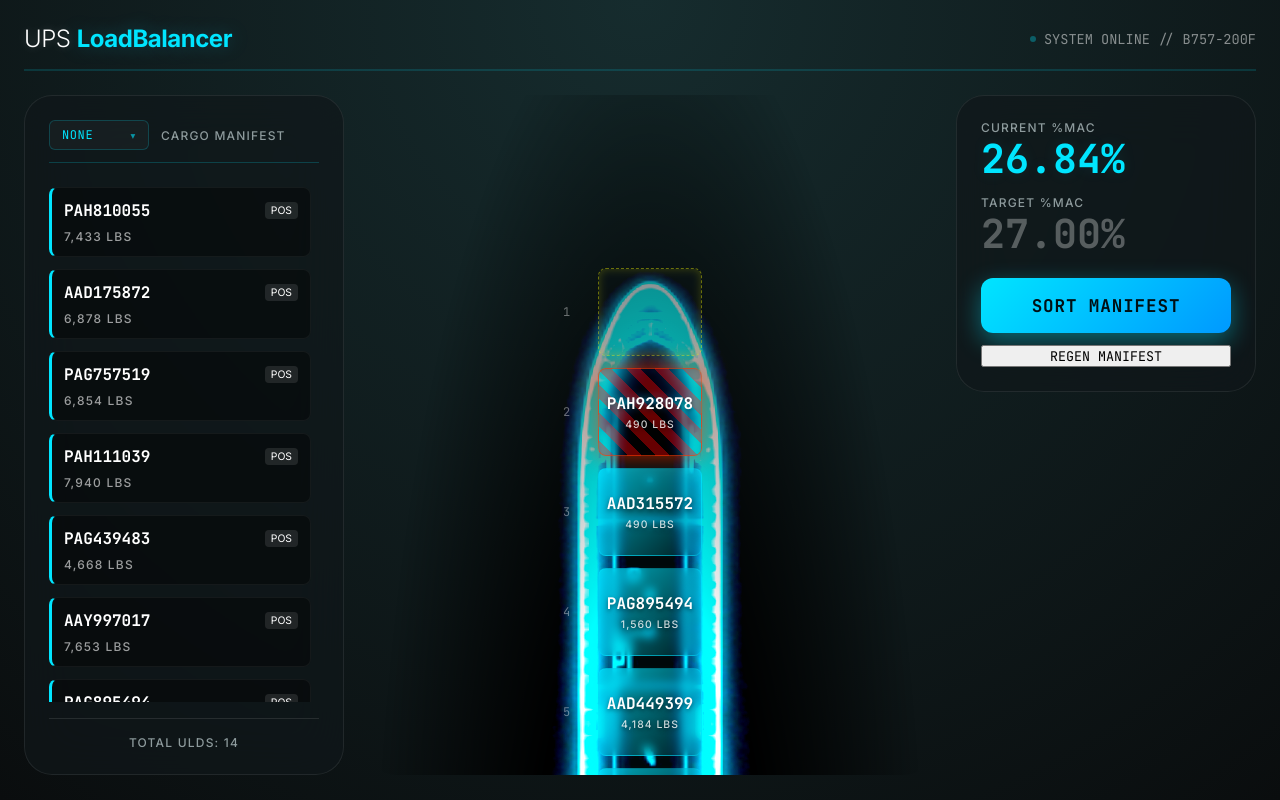
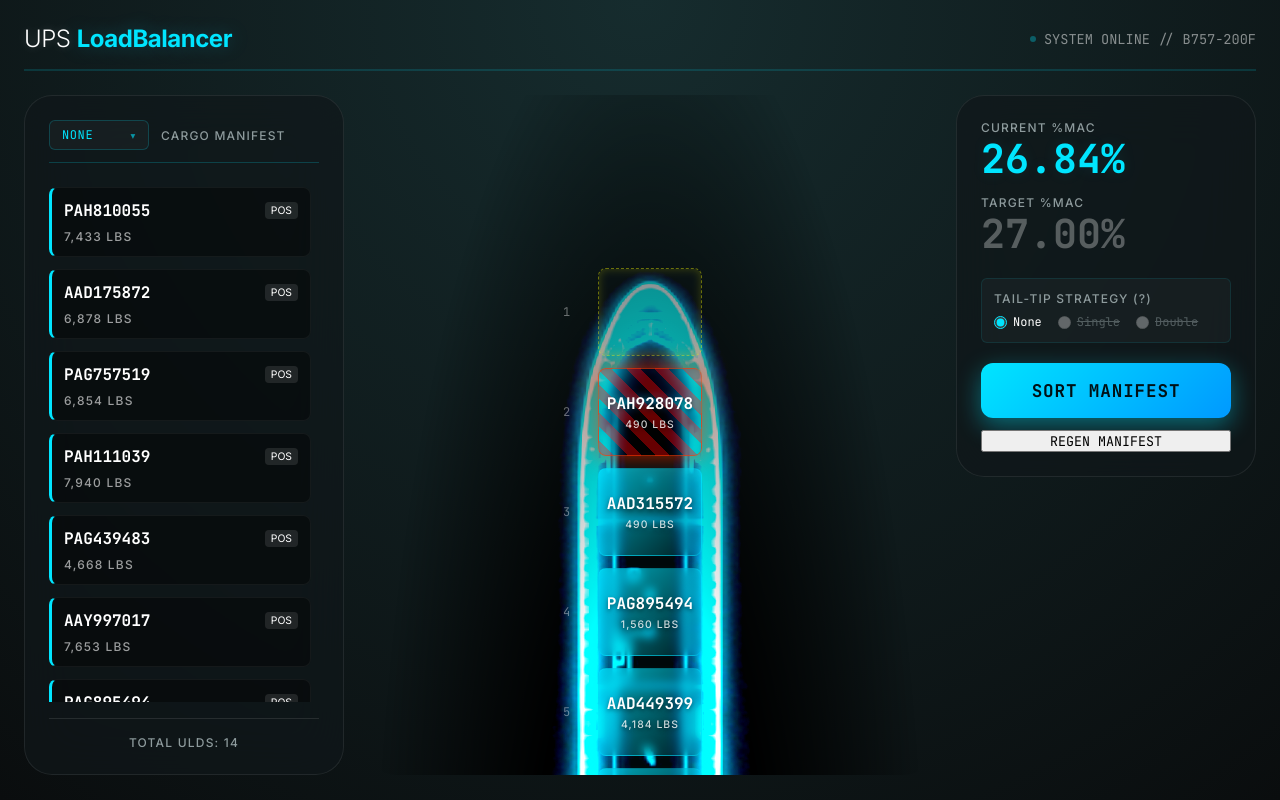
Before and after one commit to mmunro3318/ups-plane-loading, a React (Vite) app: page / in a window 1280 px wide. Both pictures are taken after a click on the element 335 px from the left and 361 px from the top of the page. Built offline with nearby package versions, Linux system fonts and the light colour scheme.

Commit message:
added search init for tail-tip constraints (lock first/last positions of plane as empty)

```diff
--- a/src/App.jsx
+++ b/src/App.jsx
@@ -23,6 +23,7 @@ function App() {
   const [isSorting, setIsSorting] = useState(false);
   const [macPercent, setMacPercent] = useState(null);
   const [bestScore, setBestScore] = useState(null);
+  const [tailTipMode, setTailTipMode] = useState('none');
 
   const handleSelectPlane = (planeId) => {
     setSelectedPlane(planeId);
@@ -30,15 +31,30 @@ function App() {
   };
 
   // Initial loading logic moved to a reusable function
-  const applyInitialLoad = (newManifest) => {
+  const applyInitialLoad = (newManifest, currentTailTipMode = 'none') => {
     const sortedManifest = [...newManifest].sort((a, b) => b.weight - a.weight);
     const nextOrder = generateEmptySlots();
+
+    // -- Handle Tail Tip Logic --
+    const totalVoids = BOEING_757_SPECS.positions - sortedManifest.length;
+    let forcedVoids = [];
+
+    if (currentTailTipMode === 'single' && totalVoids >= BOEING_757_SPECS.tailTipConfig.single.minVoidsRequired) {
+      forcedVoids = BOEING_757_SPECS.tailTipConfig.single.forceVoidPositions;
+    } else if (currentTailTipMode === 'double' && totalVoids >= BOEING_757_SPECS.tailTipConfig.double.minVoidsRequired) {
+      forcedVoids = BOEING_757_SPECS.tailTipConfig.double.forceVoidPositions;
+    }
+
+    forcedVoids.forEach(pos => {
+      const slot = nextOrder.find(s => s.positionId === pos);
+      if (slot) slot.isForcedVoid = true;
+    });
 
     // Place accessible hazmats first at positions 1 and 2
     for (let i = 0; i < sortedManifest.length; i++) {
       if (sortedManifest[i].hazmatType === 'A') {
         for (let p = 0; p < 2; p++) {
-          if (!nextOrder[p].uld) {
+          if (!nextOrder[p].uld && !nextOrder[p].isForcedVoid) {
             nextOrder[p].uld = sortedManifest[i];
             break;
           }
@@ -53,7 +69,7 @@ function App() {
         const alreadyPlaced = nextOrder.some(slot => slot.uld?.id === sortedManifest[i].id);
         if (alreadyPlaced) continue;
 
-        while (backIdx >= 0 && nextOrder[backIdx].uld) {
+        while (backIdx >= 0 && (nextOrder[backIdx].uld || nextOrder[backIdx].isForcedVoid)) {
           backIdx--;
         }
         if (backIdx >= 0) {
@@ -62,19 +78,35 @@ function App() {
       }
     }
 
+    nextOrder.forEach(slot => delete slot.isForcedVoid);
+
     setLoadOrder(nextOrder);
     setMacPercent(calculateMacPercent(nextOrder));
   };
 
   useEffect(() => {
-    applyInitialLoad(manifest);
+    applyInitialLoad(manifest, tailTipMode);
   }, []);
 
   const handleRegenerate = (scenario = 'mixed') => {
     const newManifest = generateRandomManifest(BOEING_757_SPECS.positions, scenario);
     setManifest(newManifest);
-    applyInitialLoad(newManifest);
+
+    // Automatically reset Tail-Tip mode if the new manifest doesn't have enough voids
+    const newTotalVoids = BOEING_757_SPECS.positions - newManifest.length;
+    let safeTailTipMode = tailTipMode;
+    if (tailTipMode === 'double' && newTotalVoids < BOEING_757_SPECS.tailTipConfig.double.minVoidsRequired) safeTailTipMode = 'none';
+    if (tailTipMode === 'single' && newTotalVoids < BOEING_757_SPECS.tailTipConfig.single.minVoidsRequired) safeTailTipMode = 'none';
+
+    if (safeTailTipMode !== tailTipMode) setTailTipMode(safeTailTipMode);
+
+    applyInitialLoad(newManifest, safeTailTipMode);
     setBestScore(null);
+  };
+
+  const handleTailTipChange = (mode) => {
+    setTailTipMode(mode);
+    applyInitialLoad(manifest, mode);
   };
 
   const handleSort = () => {
@@ -86,7 +118,8 @@ function App() {
       const { bestOrder, bestScore } = optimizeLoadOrder(
         loadOrder,
         null, // progress callback not used sync
-        10000 // 10k iterations
+        10000, // 10k iterations
+        tailTipMode
       );
 
       setLoadOrder(bestOrder);
@@ -127,6 +160,9 @@ function App() {
             isSorting={isSorting}
             currentScore={bestScore}
             macPercent={macPercent}
+            tailTipMode={tailTipMode}
+            onTailTipChange={handleTailTipChange}
+            manifest={manifest}
           />
         </section>
       </main>
--- a/src/components/ControlPanel.css
+++ b/src/components/ControlPanel.css
@@ -56,6 +56,48 @@
     color: rgba(255, 255, 255, 0.3);
 }
 
+.tail-tip-controls {
+    display: flex;
+    flex-direction: column;
+    gap: 8px;
+    margin-bottom: 8px;
+    padding: 12px;
+    background: rgba(255, 255, 255, 0.03);
+    border: 1px solid rgba(0, 229, 255, 0.1);
+    border-radius: 6px;
+}
+
+.radio-group {
+    display: flex;
+    gap: 16px;
+}
+
+.radio-label {
+    display: flex;
+    align-items: center;
+    gap: 6px;
+    cursor: pointer;
+    color: var(--color-text-primary);
+    font-size: 0.75rem;
+}
+
+.radio-label.disabled-label {
+    color: var(--color-text-muted);
+    opacity: 0.5;
+    cursor: not-allowed;
+    text-decoration: line-through;
+}
+
+.radio-label input[type="radio"] {
+    accent-color: var(--color-primary-cyan);
+    cursor: pointer;
+    background-color: var(--color-background-dark);
+}
+
+.radio-label.disabled-label input[type="radio"] {
+    cursor: not-allowed;
+}
+
 .sort-action-btn {
     appearance: none;
     border: none;
--- a/src/components/ControlPanel.jsx
+++ b/src/components/ControlPanel.jsx
@@ -3,13 +3,17 @@ import React from 'react';
 import { BOEING_757_SPECS } from '../engine/planeData';
 import './ControlPanel.css';
 
-export default function ControlPanel({ onSort, onRegenerate, isSorting, currentScore, macPercent }) {
+export default function ControlPanel({ onSort, onRegenerate, isSorting, currentScore, macPercent, tailTipMode, onTailTipChange, manifest }) {
     // Determine the color of the score based on how close it is to the optimal MAC
     const deviation = Math.abs(BOEING_757_SPECS.optimalAftCog - macPercent);
     let scoreColorClass = "score-good";
     if (deviation > 5) scoreColorClass = "score-warning";
     if (deviation > 10) scoreColorClass = "score-danger";
     if (Number.isNaN(deviation) || !macPercent) scoreColorClass = "score-neutral";
+
+    const totalVoids = manifest ? BOEING_757_SPECS.positions - manifest.length : 0;
+    const canSingle = totalVoids >= BOEING_757_SPECS.tailTipConfig.single.minVoidsRequired;
+    const canDouble = totalVoids >= BOEING_757_SPECS.tailTipConfig.double.minVoidsRequired;
 
     return (
         <div className="control-panel glass-panel">
@@ -29,6 +33,27 @@ export default function ControlPanel({ onSort, onRegenerate, isSorting, currentS
             </div>
 
             <div className="action-buttons">
+                <div
+                    className="tail-tip-controls"
+                    title="Tail-Tip Strategy: Centralizes cargo to prevent tail-tipping during loading. Requires sufficient voids (empty ULD spots). Single forces Pos 1 and 15 empty. Double forces Pos 1, 2, 14, and 15 empty. STRICTLY ENFORCED by the optimizer."
+                >
+                    <span className="label-text">Tail-Tip Strategy (?)</span>
+                    <div className="radio-group">
+                        <label className="radio-label">
+                            <input type="radio" name="tailTip" value="none" checked={tailTipMode === 'none'} onChange={() => onTailTipChange('none')} disabled={isSorting} />
+                            <span className="mono-text">None</span>
+                        </label>
+                        <label className={`radio-label ${!canSingle ? 'disabled-label' : ''}`} title={!canSingle ? "Requires at least 2 voids on manifest" : ""}>
+                            <input type="radio" name="tailTip" value="single" checked={tailTipMode === 'single'} onChange={() => onTailTipChange('single')} disabled={isSorting || !canSingle} />
+                            <span className="mono-text">Single</span>
+                        </label>
+                        <label className={`radio-label ${!canDouble ? 'disabled-label' : ''}`} title={!canDouble ? "Requires at least 4 voids on manifest" : ""}>
+                            <input type="radio" name="tailTip" value="double" checked={tailTipMode === 'double'} onChange={() => onTailTipChange('double')} disabled={isSorting || !canDouble} />
+                            <span className="mono-text">Double</span>
+                        </label>
+                    </div>
+                </div>
+
                 <button
                     className={`sort-action-btn ${isSorting ? 'sorting' : ''}`}
                     onClick={onSort}
@@ -36,7 +61,6 @@ export default function ControlPanel({ onSort, onRegenerate, isSorting, currentS
                 >
                     {isSorting ? 'OPTIMIZING...' : 'SORT MANIFEST'}
                 </button>
-
                 <button
                     className="regen-btn mono-text"
                     onClick={() => onRegenerate('mixed')}
--- a/src/engine/optimizer.js
+++ b/src/engine/optimizer.js
@@ -1,16 +1,30 @@
 // src/engine/optimizer.js
 import { scoreLoadOrder, isLoadOrderValid } from './scoring.js';
+
+import { BOEING_757_SPECS } from './planeData.js';
 
 function copyLoadOrder(loadOrder) {
     return loadOrder.map(slot => ({ ...slot }));
 }
 
-// Generate a random neighbor by swapping two random slots
-function generateNeighbor(currentOrder) {
+// Generate a random neighbor by swapping two random slots, respecting locked positions
+function generateNeighbor(currentOrder, lockedPositions = []) {
     const nextOrder = copyLoadOrder(currentOrder);
-    const i = Math.floor(Math.random() * nextOrder.length);
-    let j = Math.floor(Math.random() * nextOrder.length);
-    while (i === j) j = Math.floor(Math.random() * nextOrder.length);
+
+    // Get array of indices that are NOT locked
+    const swappableIndices = nextOrder
+        .map((slot, index) => ({ index, positionId: slot.positionId }))
+        .filter(item => !lockedPositions.includes(item.positionId))
+        .map(item => item.index);
+
+    if (swappableIndices.length < 2) return nextOrder; // Cannot swap
+
+    let iIdx = Math.floor(Math.random() * swappableIndices.length);
+    let jIdx = Math.floor(Math.random() * swappableIndices.length);
+    while (iIdx === jIdx) jIdx = Math.floor(Math.random() * swappableIndices.length);
+
+    const i = swappableIndices[iIdx];
+    const j = swappableIndices[jIdx];
 
     // Swap the ULDs
     const temp = nextOrder[i].uld;
@@ -20,8 +34,18 @@ function generateNeighbor(currentOrder) {
     return nextOrder;
 }
 
-export function optimizeLoadOrder(initialLoadOrder, onProgress, maxIterations = 5000) {
+export function optimizeLoadOrder(initialLoadOrder, onProgress, maxIterations = 5000, tailTipMode = 'none') {
     let currentOrder = copyLoadOrder(initialLoadOrder);
+
+    // Determine locked positions based on tailTipMode
+    let lockedPositions = [];
+    const numVoids = currentOrder.filter(slot => !slot.uld).length;
+
+    if (tailTipMode === 'single' && numVoids >= BOEING_757_SPECS.tailTipConfig.single.minVoidsRequired) {
+        lockedPositions = BOEING_757_SPECS.tailTipConfig.single.forceVoidPositions;
+    } else if (tailTipMode === 'double' && numVoids >= BOEING_757_SPECS.tailTipConfig.double.minVoidsRequired) {
+        lockedPositions = BOEING_757_SPECS.tailTipConfig.double.forceVoidPositions;
+    }
 
     // Fallback if initial is invalid, though "greedy seed" should build a valid one.
     let currentScore = scoreLoadOrder(currentOrder);
@@ -31,8 +55,8 @@ export function optimizeLoadOrder(initialLoadOrder, onProgress, maxIterations =
     let temperature = 100.0;
     const coolingRate = 0.995;
 
-    for (let i = 0; i < maxIterations; i++) {
-        const neighbor = generateNeighbor(currentOrder);
+    for (let iter = 0; iter < maxIterations; iter++) {
+        const neighbor = generateNeighbor(currentOrder, lockedPositions);
 
         // Removed strict isLoadOrderValid check so algorithms can evaluate penalized invalid states
 
@@ -53,8 +77,8 @@ export function optimizeLoadOrder(initialLoadOrder, onProgress, maxIterations =
         temperature *= coolingRate;
 
         // Report progress occasionally
-        if (i % 100 === 0 && onProgress) {
-            onProgress(bestOrder, bestScore, (i / maxIterations) * 100);
+        if (iter % 100 === 0 && onProgress) {
+            onProgress(bestOrder, bestScore, (iter / maxIterations) * 100);
         }
     }
 
--- a/src/engine/planeData.js
+++ b/src/engine/planeData.js
@@ -8,6 +8,27 @@ export const BOEING_757_SPECS = {
     optimalAftCog: 27, // Target %MAC for optimal fuel efficiency
     safeEnvelopePercent: { min: 7, max: 39 },
     maxWeightPerPosition: 6700, // lbs
+
+    // Tipping Prevention Constraints
+    cumulativeAftLimits: [
+        { positions: [15], maxWeight: 6700 },
+        { positions: [14, 15], maxWeight: 12000 },
+        { positions: [13, 14, 15], maxWeight: 18000 },
+        { positions: [12, 13, 14, 15], maxWeight: 24000 },
+        { positions: [11, 12, 13, 14, 15], maxWeight: 30000 }
+    ],
+    forwardBallastRule: {
+        triggerWeightAft: 25000,
+        aftPositions: [11, 12, 13, 14, 15],
+        requiredBallastForward: 4000,
+        forwardPositions: [1, 2]
+    },
+
+    // UI and Logic configuration for manual Tail-Tip modes
+    tailTipConfig: {
+        single: { minVoidsRequired: 2, forceVoidPositions: [1, 15] },
+        double: { minVoidsRequired: 4, forceVoidPositions: [1, 2, 14, 15] }
+    },
 
     // Position coordinates for rendering (x, y % offsets)
     // Assuming a top-down view. Coordinates can be tweaked via UI later.
--- a/src/engine/scoring.js
+++ b/src/engine/scoring.js
@@ -82,6 +82,47 @@ export function scoreLoadOrder(loadOrder) {
         }
     }
 
+    // --- TIPPING PREVENTION CONSTRAINTS ---
+
+    // 1. Cumulative Aft Limits (from planeData poster limits)
+    if (BOEING_757_SPECS.cumulativeAftLimits) {
+        BOEING_757_SPECS.cumulativeAftLimits.forEach(limit => {
+            let sum = 0;
+            limit.positions.forEach(pos => {
+                const slot = loadOrder.find(s => s.positionId === pos);
+                if (slot && slot.uld) sum += slot.uld.weight;
+            });
+            if (sum > limit.maxWeight) {
+                // Massive penalty proportional to the violation to drive the optimizer away
+                penalty += 20000 + (sum - limit.maxWeight) * 10;
+            }
+        });
+    }
+
+    // 2. Minimum Forward Ballast Rule
+    if (BOEING_757_SPECS.forwardBallastRule) {
+        const rule = BOEING_757_SPECS.forwardBallastRule;
+        let aftSum = 0;
+        rule.aftPositions.forEach(pos => {
+            const slot = loadOrder.find(s => s.positionId === pos);
+            if (slot && slot.uld) aftSum += slot.uld.weight;
+        });
+
+        if (aftSum >= rule.triggerWeightAft) {
+            let forwardSum = 0;
+            rule.forwardPositions.forEach(pos => {
+                const slot = loadOrder.find(s => s.positionId === pos);
+                if (slot && slot.uld) forwardSum += slot.uld.weight;
+            });
+
+            if (forwardSum < rule.requiredBallastForward) {
+                // Penalty for not having enough ballast when tail is heavy
+                penalty += 25000 + (rule.requiredBallastForward - forwardSum) * 10;
+            }
+        }
+    }
+
+    // Envelope constraint
     if (macPercent < BOEING_757_SPECS.safeEnvelopePercent.min || macPercent > BOEING_757_SPECS.safeEnvelopePercent.max) {
         penalty += 20000;
     }
```
